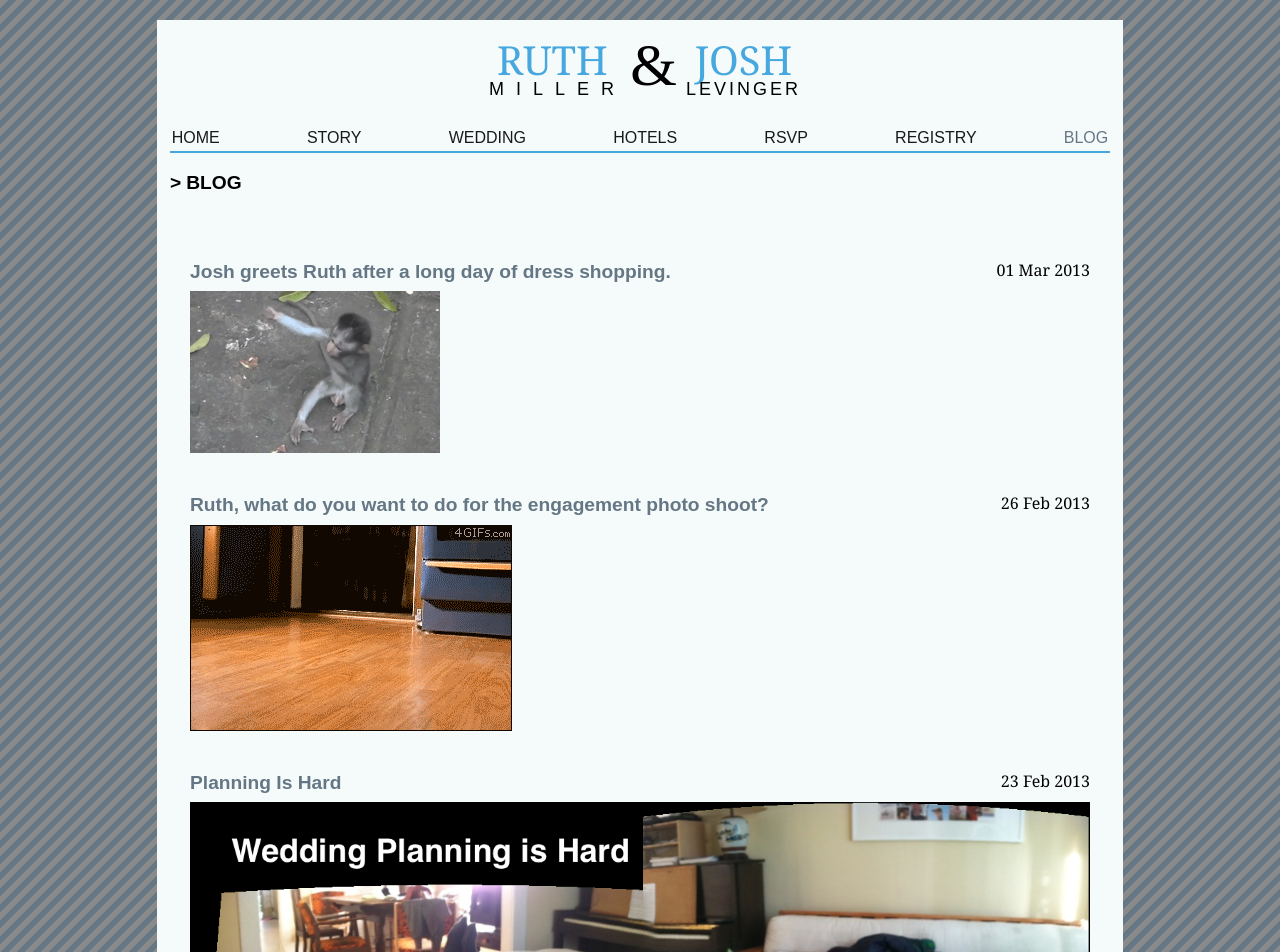
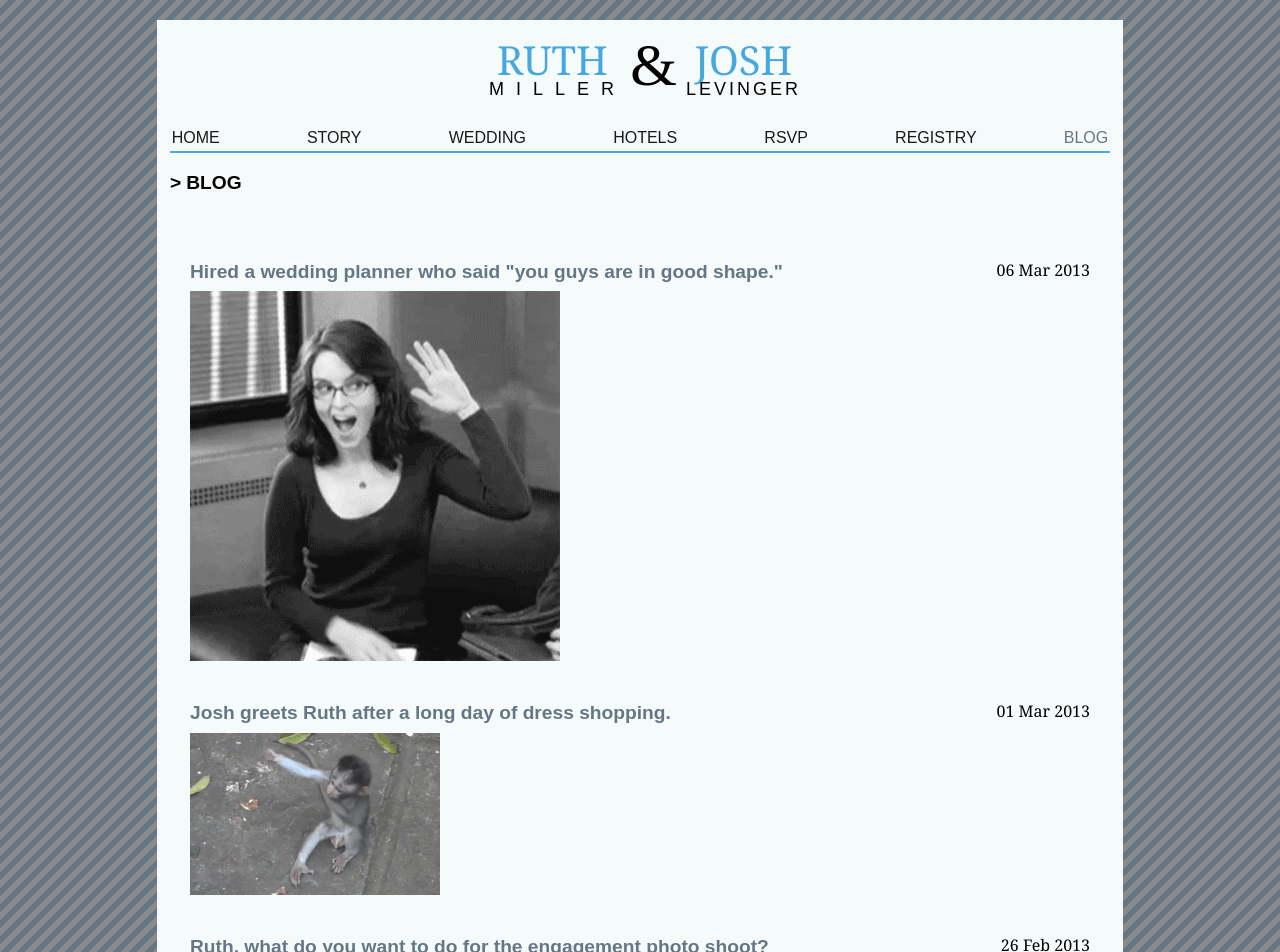
Before and after one commit to jlev/ruthandjosh, a Jekyll site: the page built from blog.html, in a window 1280 px wide and 1400 px high. Shown: the top 952 px of the window. Built offline with Jekyll 4.4.1, drawn with Linux system fonts in a browser that asks for light colours; nearby versions of some CDN libraries; Markdown is read by kramdown in place of the engine named in the settings; some of the changed text lies outside the part shown; grey boxes are pictures that could not be loaded.

Commit message:
blog posts

```diff
--- /dev/null
+++ b/_posts/2013-02-15-just-not-done.html
@@ -0,0 +1,5 @@
+---
+date: 2013-02-15
+title: "Oh, no. You can't do that. It's just not done."
+---
+<img class="lazy" src="/images/pixel.gif" data-original="/images/meme/your-opinion-man.gif" />
--- a/_posts/2013-02-26-engagement-photos.html
+++ b/_posts/2013-02-26-engagement-photos.html
@@ -3,3 +3,7 @@ date: 2013-02-26
 title: Ruth, what do you want to do for the engagement photo shoot?
 ---
 <img class="lazy" src="/images/pixel.gif" data-original="/images/meme/puppies.gif" />
+
+<h3>Josh, what do you want to do?</h3>
+
+<img class="lazy" src="/images/pixel.gif" data-original="/images/meme/george-works-it.gif" />
--- /dev/null
+++ b/_posts/2013-03-06-photoshoot.html
@@ -0,0 +1,5 @@
+---
+date: 2013-03-06
+title: Hired a wedding planner who said "you guys are in good shape."
+---
+<img class="lazy" src="/images/pixel.gif" data-original="/images/meme/auto-high-five.gif" />
```
Also changed, not shown: images/meme/auto-high-five.gif (added), images/meme/your-opinion-man.gif (added), 1 other file.
